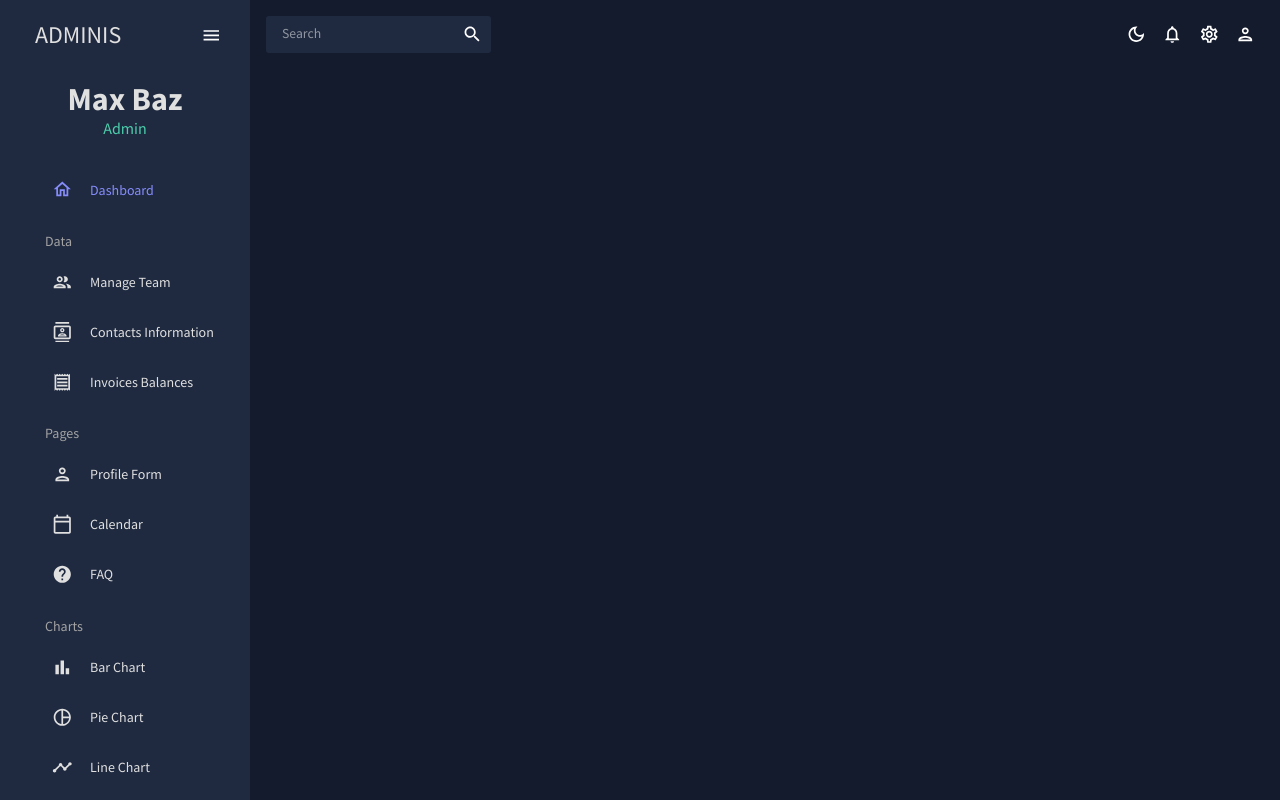
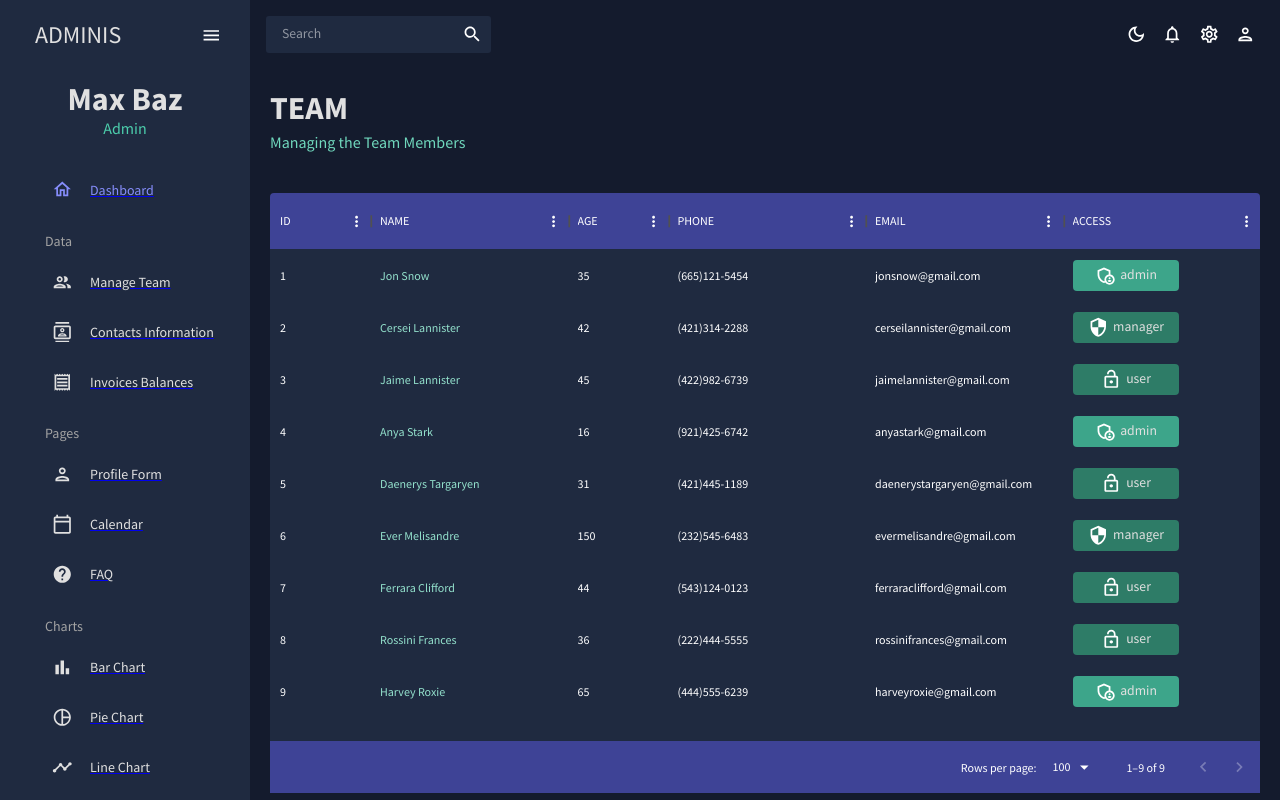
Before and after one commit to Bazylevych/admin-dashboard, a React (Create React App) app: page /team in a window 1280 px wide. Built offline with nearby package versions, Linux system fonts and the light colour scheme.

Commit message:
Team page

```diff
--- a/src/App.tsx
+++ b/src/App.tsx
@@ -6,7 +6,7 @@
 import { Route, Routes } from "react-router-dom";
 import Dashboard from "./scenes/dashboard";
 import Sidebar from "./scenes/global/Sidebar";
-// import Team from "./scenes/team";
+import Team from "./scenes/team";
 // import Invoices from "./scenes/invoices";
 // import Contacts from "./scenes/contacts";
 // import Bar from "./scenes/bar";
@@ -33,7 +33,7 @@
             <Topbar />
             <Routes>
               <Route path="/" element={<Dashboard />} />
-              {/* <Route path="/team" element={<Team />} /> */}
+              <Route path="/team" element={<Team />} />
               {/* <Route path="/invoices" element={<Invoices />} /> */}
               {/* <Route path="/contacts" element={<Contacts />} /> */}
               {/* <Route path="/bar" element={<Bar />} /> */}
--- a/src/components/Sidebar/Item.tsx
+++ b/src/components/Sidebar/Item.tsx
@@ -25,6 +25,7 @@
   const colors = tokens(theme.palette.mode);
 
   return (
+    <Link to={to}>
       <MenuItem
         active={selected === title}
         style={{ color: colors.grey[100] }}
@@ -32,8 +33,8 @@
         icon={collapsed ? <IconButton>{icon}</IconButton> : icon}
       >
         <Typography variant="h6">{title}</Typography>
-      <Link to={to} />
       </MenuItem>
+    </Link>
   );
 };
 
--- a/src/data/mockData.ts
+++ b/src/data/mockData.ts
@@ -1,6 +1,7 @@
-// import { tokens } from "../theme";
+import { IMockDataTeam } from "../models/mockData";
+import { tokens } from "../theme";
 
-export const mockDataTeam = [
+export const mockDataTeam: IMockDataTeam[] = [
   {
     id: 1,
     name: "Jon Snow",
@@ -430,170 +431,170 @@
   },
 ];
 
-// export const mockLineData = [
-//   {
-//     id: "japan",
-//     color: tokens("dark").greenAccent[500],
-//     data: [
-//       {
-//         x: "plane",
-//         y: 101,
-//       },
-//       {
-//         x: "helicopter",
-//         y: 75,
-//       },
-//       {
-//         x: "boat",
-//         y: 36,
-//       },
-//       {
-//         x: "train",
-//         y: 216,
-//       },
-//       {
-//         x: "subway",
-//         y: 35,
-//       },
-//       {
-//         x: "bus",
-//         y: 236,
-//       },
-//       {
-//         x: "car",
-//         y: 88,
-//       },
-//       {
-//         x: "moto",
-//         y: 232,
-//       },
-//       {
-//         x: "bicycle",
-//         y: 281,
-//       },
-//       {
-//         x: "horse",
-//         y: 1,
-//       },
-//       {
-//         x: "skateboard",
-//         y: 35,
-//       },
-//       {
-//         x: "others",
-//         y: 14,
-//       },
-//     ],
-//   },
-//   {
-//     id: "france",
-//     color: tokens("dark").blueAccent[300],
-//     data: [
-//       {
-//         x: "plane",
-//         y: 212,
-//       },
-//       {
-//         x: "helicopter",
-//         y: 190,
-//       },
-//       {
-//         x: "boat",
-//         y: 270,
-//       },
-//       {
-//         x: "train",
-//         y: 9,
-//       },
-//       {
-//         x: "subway",
-//         y: 75,
-//       },
-//       {
-//         x: "bus",
-//         y: 175,
-//       },
-//       {
-//         x: "car",
-//         y: 33,
-//       },
-//       {
-//         x: "moto",
-//         y: 189,
-//       },
-//       {
-//         x: "bicycle",
-//         y: 97,
-//       },
-//       {
-//         x: "horse",
-//         y: 87,
-//       },
-//       {
-//         x: "skateboard",
-//         y: 299,
-//       },
-//       {
-//         x: "others",
-//         y: 251,
-//       },
-//     ],
-//   },
-//   {
-//     id: "us",
-//     color: tokens("dark").redAccent[200],
-//     data: [
-//       {
-//         x: "plane",
-//         y: 191,
-//       },
-//       {
-//         x: "helicopter",
-//         y: 136,
-//       },
-//       {
-//         x: "boat",
-//         y: 91,
-//       },
-//       {
-//         x: "train",
-//         y: 190,
-//       },
-//       {
-//         x: "subway",
-//         y: 211,
-//       },
-//       {
-//         x: "bus",
-//         y: 152,
-//       },
-//       {
-//         x: "car",
-//         y: 189,
-//       },
-//       {
-//         x: "moto",
-//         y: 152,
-//       },
-//       {
-//         x: "bicycle",
-//         y: 8,
-//       },
-//       {
-//         x: "horse",
-//         y: 197,
-//       },
-//       {
-//         x: "skateboard",
-//         y: 107,
-//       },
-//       {
-//         x: "others",
-//         y: 170,
-//       },
-//     ],
-//   },
-// ];
+export const mockLineData = [
+  {
+    id: "japan",
+    color: tokens("dark").greenAccent[500],
+    data: [
+      {
+        x: "plane",
+        y: 101,
+      },
+      {
+        x: "helicopter",
+        y: 75,
+      },
+      {
+        x: "boat",
+        y: 36,
+      },
+      {
+        x: "train",
+        y: 216,
+      },
+      {
+        x: "subway",
+        y: 35,
+      },
+      {
+        x: "bus",
+        y: 236,
+      },
+      {
+        x: "car",
+        y: 88,
+      },
+      {
+        x: "moto",
+        y: 232,
+      },
+      {
+        x: "bicycle",
+        y: 281,
+      },
+      {
+        x: "horse",
+        y: 1,
+      },
+      {
+        x: "skateboard",
+        y: 35,
+      },
+      {
+        x: "others",
+        y: 14,
+      },
+    ],
+  },
+  {
+    id: "france",
+    color: tokens("dark").blueAccent[300],
+    data: [
+      {
+        x: "plane",
+        y: 212,
+      },
+      {
+        x: "helicopter",
+        y: 190,
+      },
+      {
+        x: "boat",
+        y: 270,
+      },
+      {
+        x: "train",
+        y: 9,
+      },
+      {
+        x: "subway",
+        y: 75,
+      },
+      {
+        x: "bus",
+        y: 175,
+      },
+      {
+        x: "car",
+        y: 33,
+      },
+      {
+        x: "moto",
+        y: 189,
+      },
+      {
+        x: "bicycle",
+        y: 97,
+      },
+      {
+        x: "horse",
+        y: 87,
+      },
+      {
+        x: "skateboard",
+        y: 299,
+      },
+      {
+        x: "others",
+        y: 251,
+      },
+    ],
+  },
+  {
+    id: "us",
+    color: tokens("dark").redAccent[200],
+    data: [
+      {
+        x: "plane",
+        y: 191,
+      },
+      {
+        x: "helicopter",
+        y: 136,
+      },
+      {
+        x: "boat",
+        y: 91,
+      },
+      {
+        x: "train",
+        y: 190,
+      },
+      {
+        x: "subway",
+        y: 211,
+      },
+      {
+        x: "bus",
+        y: 152,
+      },
+      {
+        x: "car",
+        y: 189,
+      },
+      {
+        x: "moto",
+        y: 152,
+      },
+      {
+        x: "bicycle",
+        y: 8,
+      },
+      {
+        x: "horse",
+        y: 197,
+      },
+      {
+        x: "skateboard",
+        y: 107,
+      },
+      {
+        x: "others",
+        y: 170,
+      },
+    ],
+  },
+];
 
 export const mockGeographyData = [
   {
--- /dev/null
+++ b/src/models/mockData.ts
@@ -0,0 +1,8 @@
+export interface IMockDataTeam {
+  id: number;
+  name: string;
+  email: string;
+  age: number;
+  phone: string;
+  access: string;
+}
--- /dev/null
+++ b/src/scenes/team/index.tsx
@@ -0,0 +1,102 @@
+import { Box, Typography, useTheme } from "@mui/material";
+import { FC } from "react";
+import AdminPanelSettingsIcon from "@mui/icons-material/AdminPanelSettingsOutlined";
+import LockOpenIcon from "@mui/icons-material/LockOpenOutlined";
+import SecurityIcon from "@mui/icons-material/SecurityOutlined";
+import { tokens } from "../../theme";
+import Header from "../global/Header";
+import { DataGrid, GridColDef } from "@mui/x-data-grid";
+import { mockDataTeam } from "../../data/mockData";
+
+const Team: FC = () => {
+  const theme = useTheme();
+  const colors = tokens(theme.palette.mode);
+
+  const columns: GridColDef[] = [
+    { field: "id", headerName: "ID" },
+    {
+      field: "name",
+      headerName: "NAME",
+      flex: 1,
+      cellClassName: "name-column--cell",
+    },
+    {
+      field: "age",
+      headerName: "AGE",
+      type: "number",
+      headerAlign: "left",
+      align: "left",
+    },
+    { field: "phone", headerName: "PHONE", flex: 1 },
+    { field: "email", headerName: "EMAIL", flex: 1 },
+
+    {
+      field: "access",
+      headerName: "ACCESS",
+      flex: 1,
+      renderCell: ({ row: { access } }) => {
+        return (
+          <Box
+            width="60%"
+            p="5px"
+            display="flex"
+            justifyContent="center"
+            sx={{
+              backgroundColor:
+                access === "admin"
+                  ? colors.greenAccent[600]
+                  : colors.greenAccent[700],
+            }}
+            borderRadius="4px"
+          >
+            {access === "admin" && <AdminPanelSettingsIcon />}
+            {access === "manager" && <SecurityIcon />}
+            {access === "user" && <LockOpenIcon />}
+            <Typography color={colors.grey[100]} sx={{ ml: "5px" }}>
+              {access}
+            </Typography>
+          </Box>
+        );
+      },
+    },
+  ];
+
+  return (
+    <Box m="20px">
+      <Header title="TEAM" subtitle="Managing the Team Members" />
+      <Box
+        m="40px 0 0 0"
+        height="75vh"
+        sx={{
+          "& .name-column--cell": {
+            color: colors.greenAccent[300],
+          },
+        }}
+      >
+        <DataGrid
+          rows={mockDataTeam}
+          columns={columns}
+          sx={{
+            "& .MuiDataGrid-cell": {
+              borderBottom: "none",
+            },
+            border: "none",
+            "& .MuiDataGrid-columnHeaders": {
+              backgroundColor: colors.blueAccent[700],
+              borderBottom: "none",
+            },
+            "& .MuiDataGrid-virtualScroller": {
+              backgroundColor: colors.primary[400],
+            },
+            "& .MuiDataGrid-footerContainer": {
+              borderTop: "none",
+              backgroundColor: colors.blueAccent[700],
+            },
+          }}
+        />
+      </Box>
+    </Box>
+  );
+};
+
+export default Team;
```
Lines whose indentation alone changed are shown as unchanged.
